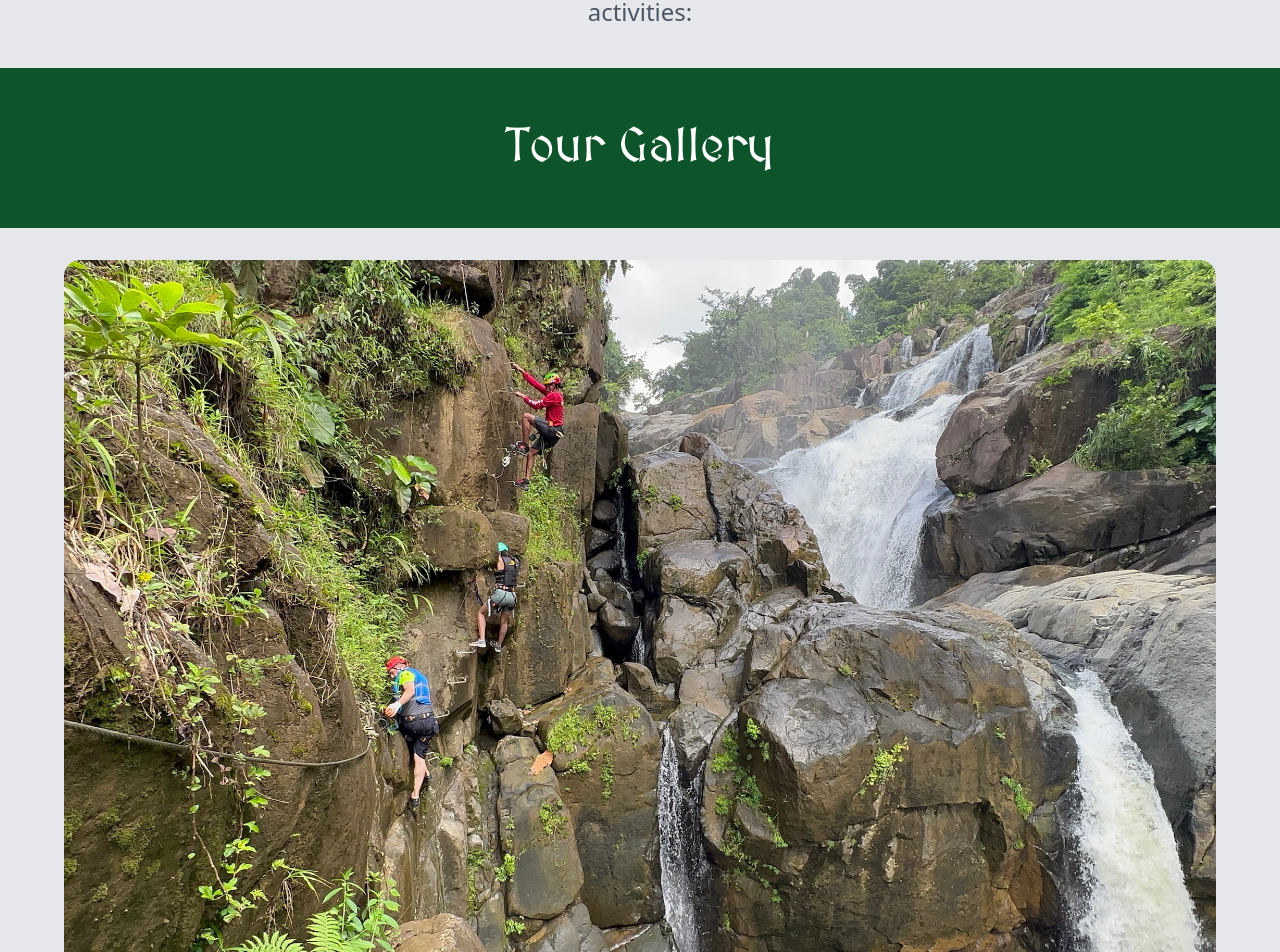
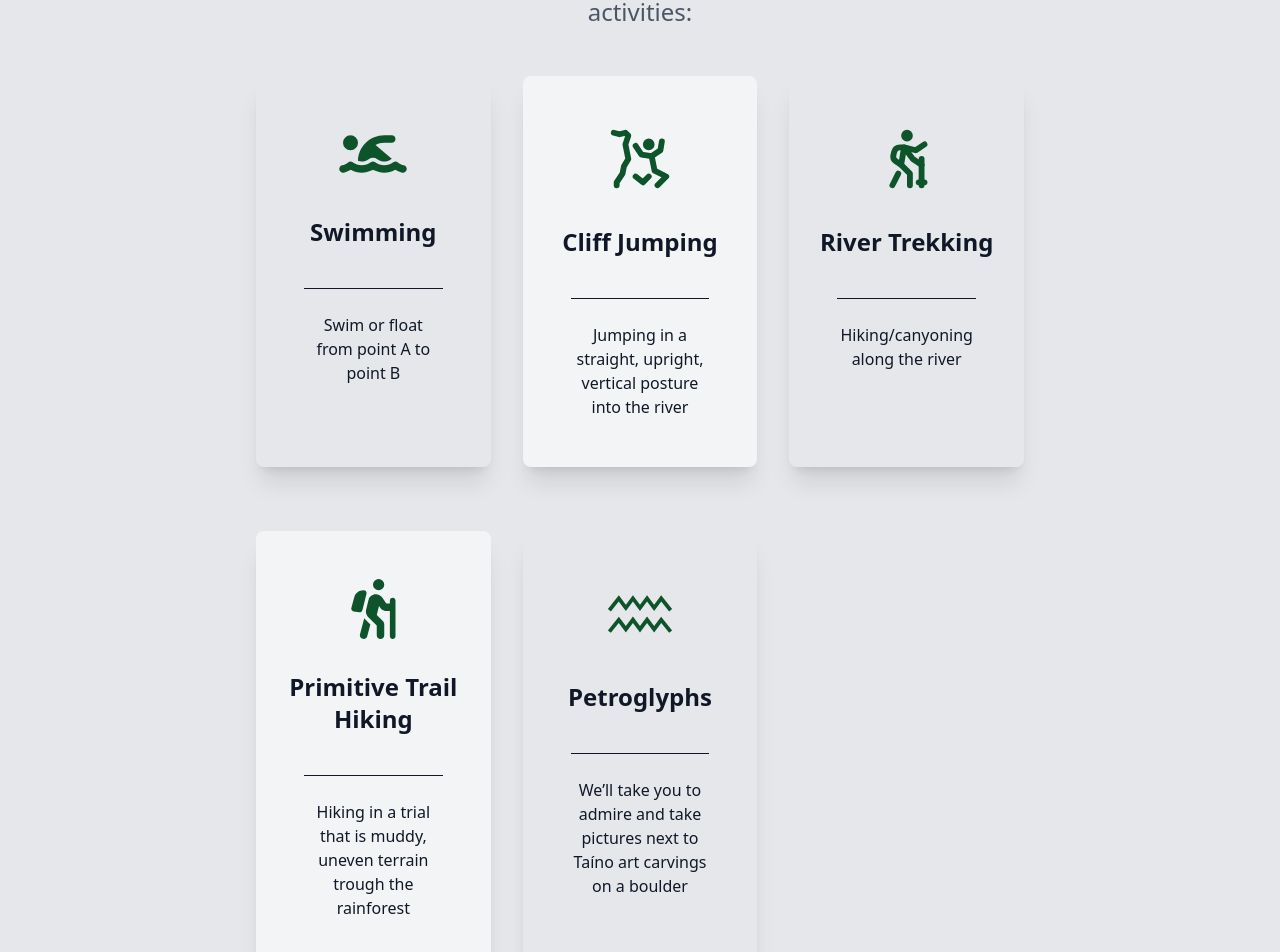
Before and after one commit to recolons/los-duendes, a React (Vite) app: page /tours in a window 1280 px wide. Shown: the part 800-1752 px from the top of the page. Built offline with nearby package versions, Linux system fonts and the light colour scheme.

Commit message:
add tour activites, link to full adventure description

```diff
--- a/src/components/Tours.jsx
+++ b/src/components/Tours.jsx
@@ -45,7 +45,13 @@ const Tours = () => {
             <p className='text-green-600 uppercase font-bold'>Naguabo, PR</p>
             <h1 className='text-3xl font-bold py-3'>Full Adventure</h1>
             <p>Via Ferrata plus more activities including cliff jumping, river trekking, and more!</p>
+            <Link
+              to='/tours'
+              className='w-[100px]'
+              onClick={handleTourClick('full-adventure-description')}
+            >
             <button className='border w-[100px] rounded-sm font-medium bg-black text-white p-2 mt-4 hover:bg-gray-800'>Read More</button>
+          </Link>
           </div>
         </div>
       </div>
--- a/src/routes/Tours.jsx
+++ b/src/routes/Tours.jsx
@@ -1,8 +1,9 @@
 import React, { useEffect } from 'react'
 import Carousel from '../components/Carousel'
-import { TbCliffJumping } from "react-icons/tb";
+import { TbCliffJumping, TbTrekking } from "react-icons/tb";
 import { IoTrailSignOutline } from "react-icons/io5";
 import { FaMountainSun, FaPersonSwimming, FaPersonHiking, FaDiamond } from "react-icons/fa6";
+import { GiZigzagHieroglyph } from "react-icons/gi";
 
 const Tours = () => {
 
@@ -38,28 +39,65 @@ const Tours = () => {
         <p className='uppercase text-green-700 font-bold p-2 pt-16'>Naguabo, PR</p>
         <h1 className='lg:text-7xl sm:text-6xl text-4xl font-bold md:py-6 font-medieval'>Via Ferrata</h1>
         <p className='md:text-2xl text-xl text-gray-600 my-2'>
-        Following a route on a mountain face equipped with steel cables, ladders, and other fixed anchors. These steel
-        attachments into the cliff face makes it so our guest can make their way across, up, and down the walls of the
-        river that would have been nearly impossible without the assistance of these attachments.
+          Following a route on a mountain face equipped with steel cables, ladders, and other fixed anchors. These steel
+          attachments into the cliff face makes it so our guest can make their way across, up, and down the walls of the
+          river that would have been nearly impossible without the assistance of these attachments.
         </p>
       </div>
       <div className='flex justify-center py-16 gap-2 text-green-900'>
         <FaDiamond size={8} />
         <FaDiamond size={8} />
         <FaDiamond size={8} />
-        </div>
+      </div>
       {/* full adventure tour */}
       <div id='full-adventure-description' className='max-w-[800px] mt-[-72px] w-full mx-auto text-center flex flex-col justify-center'>
         <p className='uppercase text-green-700 font-bold p-2 pt-16'>Naguabo, PR</p>
         <h1 className='lg:text-7xl sm:text-6xl text-4xl font-bold md:py-6 font-medieval'>Full Adventure</h1>
-        <p className='md:text-2xl text-xl text-gray-600 my-2'>
-        The full adventure includes the Via Ferrata tour plus the following activities:
+        <p className='md:text-2xl text-xl text-gray-600 my-2 mb-8'>
+          The full adventure includes the Via Ferrata tour plus the following activities:
         </p>
+        <div className='max-w-[800px] mx-auto grid grid-cols-1 sm:grid-cols-2 md:grid-cols-3 gap-8 px-4'>
+          <div className='w-full shadow-xl flex flex-col p-4 my-4 rounded-lg hover:scale-105 duration-300'>
+            <FaPersonSwimming className='w-20 mx-auto mt-8 text-green-900' alt="Swimming" size={60} />
+            <h2 className='text-2xl font-bold text-center py-8'>Swimming</h2>
+            <div className='text-center font-medium'>
+              <p className='py-2 border-t mx-8 mt-2 pt-6 mb-6'>Swim or float from point A to point B</p>
+            </div>
+          </div>
+          <div className='w-full shadow-xl bg-gray-100 flex flex-col p-4 my-4 rounded-lg hover:scale-105 duration-300'>
+            <TbCliffJumping className='w-20 mx-auto mt-8 text-green-900' alt="Cliff Jumping" size={70} />
+            <h2 className='text-2xl font-bold text-center py-8'>Cliff Jumping</h2>
+            <div className='text-center font-medium'>
+              <p className='py-2 border-t mx-8 mt-2 pt-6 mb-6'>Jumping in a straight, upright, vertical posture into the river </p>
+            </div>
+          </div>
+          <div className='w-full shadow-xl flex flex-col p-4 my-4 rounded-lg hover:scale-105 duration-300'>
+            <TbTrekking className='w-20 mx-auto mt-8 text-green-900' alt="River Trekking" size={70} />
+            <h2 className='text-2xl font-bold text-center py-8'>River Trekking</h2>
+            <div className='text-center font-medium'>
+              <p className='py-2 border-t mx-8 mt-2 pt-6 mb-6'>Hiking/canyoning along the river </p>
+            </div>
+          </div>
+          <div className='w-full shadow-xl bg-gray-100 flex flex-col p-4 my-4 rounded-lg hover:scale-105 duration-300'>
+            <FaPersonHiking className='w-20 mx-auto mt-8 text-green-900' alt="Swimming" size={60} />
+            <h2 className='text-2xl font-bold text-center py-8'>Primitive Trail Hiking</h2>
+            <div className='text-center font-medium'>
+              <p className='py-2 border-t mx-8 mt-2 pt-6 mb-6'>Hiking in a trial that is muddy, uneven terrain trough the rainforest</p>
+            </div>
+          </div>
+          <div className='w-full shadow-xl flex flex-col p-4 my-4 rounded-lg hover:scale-105 duration-300'>
+            <GiZigzagHieroglyph className='w-20 mx-auto mt-8 text-green-900' alt="Petroglyphs" size={70} />
+            <h2 className='text-2xl font-bold text-center py-8'>Petroglyphs</h2>
+            <div className='text-center font-medium'>
+              <p className='py-2 border-t mx-8 mt-2 pt-6 mb-6'>We’ll take you to admire and take pictures next to Taíno art carvings on a boulder</p>
+            </div>
+          </div>
+        </div>
       </div>
       <div id='tour-gallery-banner' className="w-screen mx-auto h-40 bg-green-900 flex items-center justify-center my-8">
         <h1 className='sm:text-5xl text-3xl text-center font-medieval text-white'>Tour Gallery</h1>
       </div>
-      <Carousel slides={slides}/>
+      <Carousel slides={slides} />
     </div>
   )
 }
```
